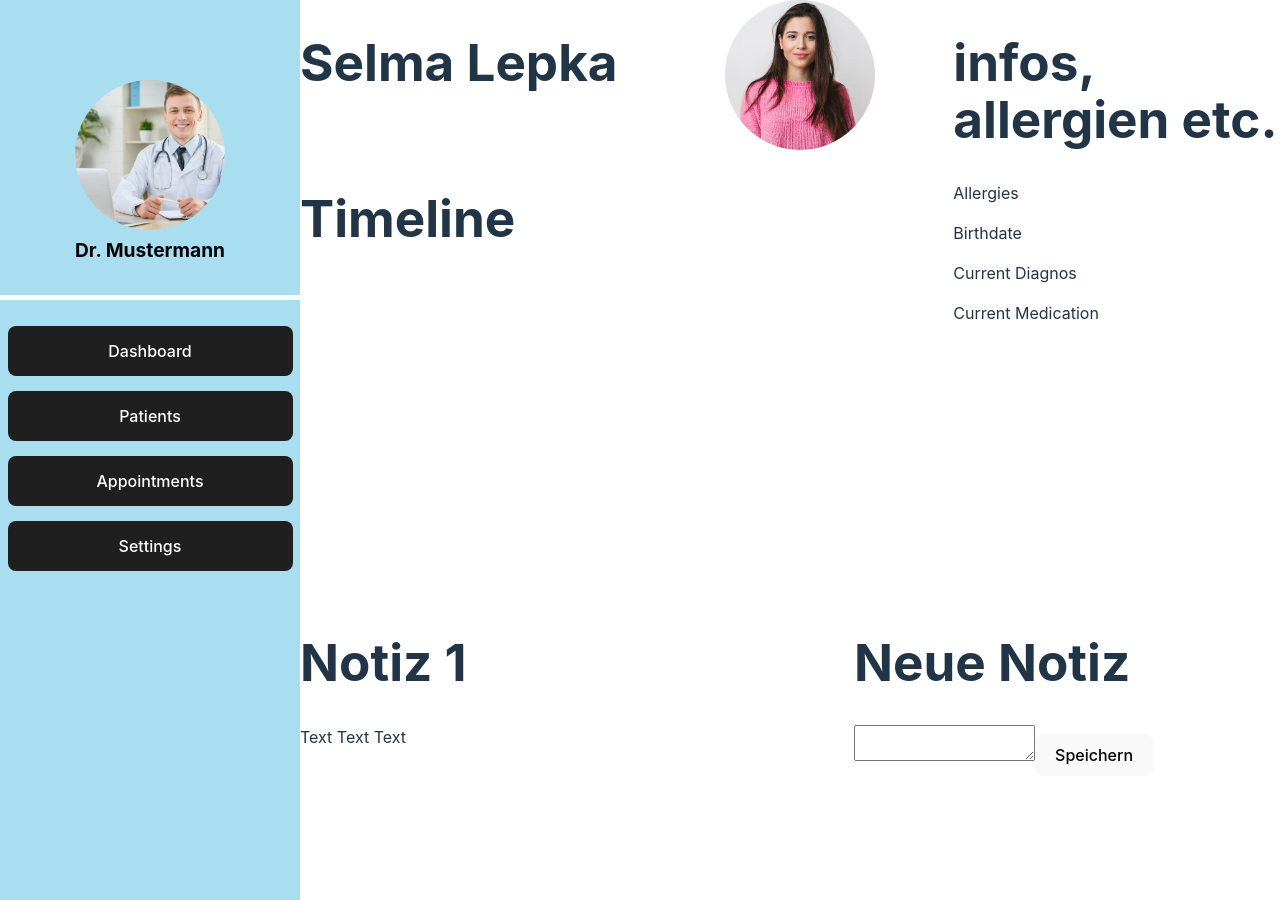
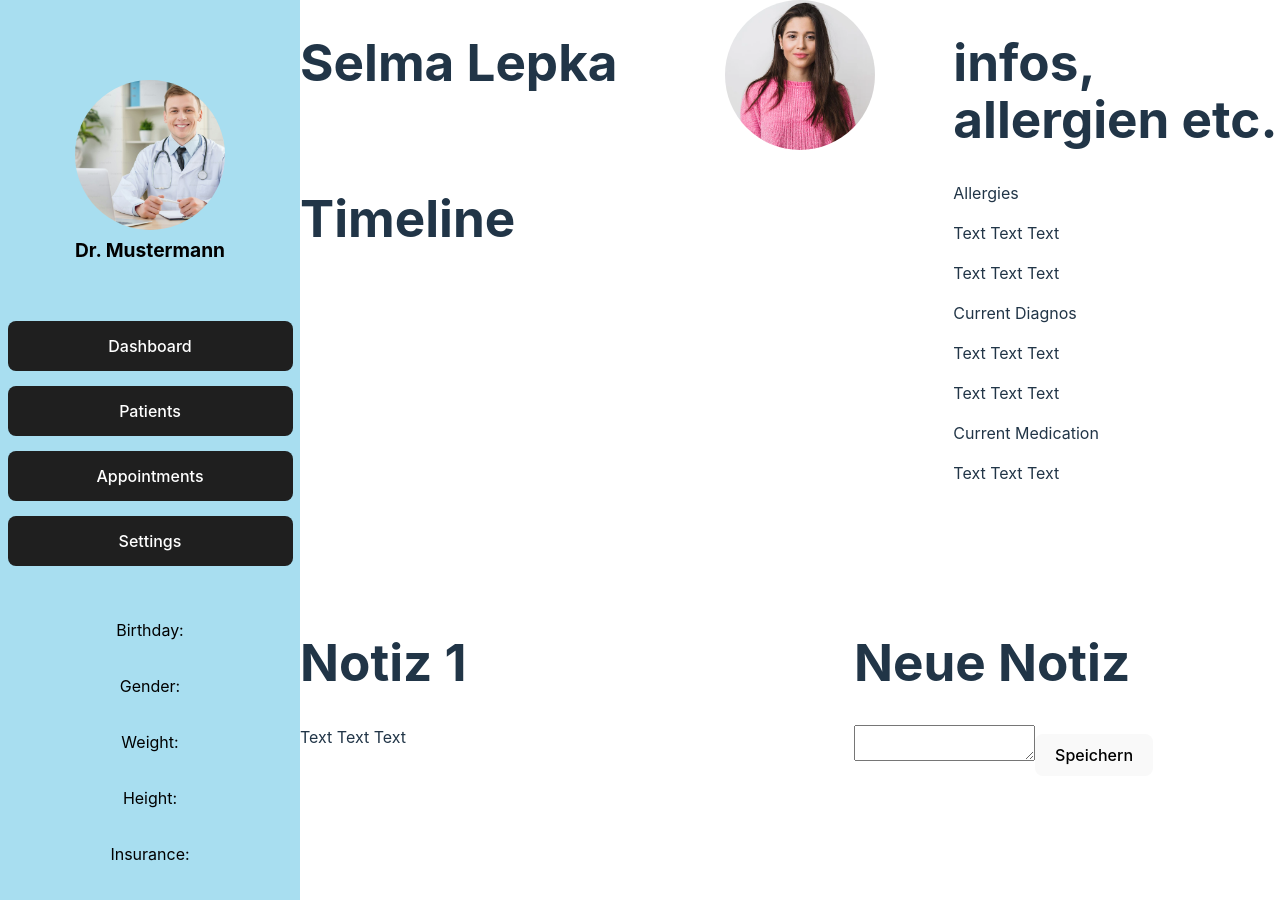
Before and after one commit to Saugat-Pandey/MedicalDashboard, a React (Vite) app: page /patients-detail in a window 1280 px wide. Built offline with nearby package versions, Linux system fonts and the light colour scheme.

Commit message:
Update Entwurf Grid

```diff
--- a/src/components/Sidebar.jsx
+++ b/src/components/Sidebar.jsx
@@ -4,13 +4,30 @@ import doctorImage from '/src/assets/doctor.jpeg';
 import Button from "./Button.jsx";
 import PropTypes from 'prop-types';
 
-function Sidebar({ name = "Dr. Mustermann", image = doctorImage }) {
+function Sidebar({ name = ""}) {
+    let content = null;
+
+    if (name === "Selma Lepka") {
+        content = (
+            <>
+                <hr className="divider" />
+
+                <p>Birthday: </p>
+                <p>Gender: </p>
+                <p>Weight: </p>
+                <p>Height: </p>
+                <p>Insurance: </p>
+                <p>Last Visit: </p>
+            </>
+        );
+    }
+
     return (
         <aside className="sidebar">
             {/* Doctor's Picture */}
             <div className="doctor-profile">
-                <img src={image} alt="profile-image" className="profile-image"/>
-                <h3>{name}</h3>
+                <img src={doctorImage} alt="profile-image" className="profile-image"/>
+                <h3>{"Dr. Mustermann"}</h3>
             </div>
 
             {/* Divider Line */}
@@ -25,6 +42,8 @@ function Sidebar({ name = "Dr. Mustermann", image = doctorImage }) {
                     <li><Button className="nav-button" to="/settings" button_text="Settings"></Button></li>
                 </ul>
             </nav>
+
+            {content}
         </aside>
     );
 }
--- a/src/pages/PatientsDetailPage.jsx
+++ b/src/pages/PatientsDetailPage.jsx
@@ -6,7 +6,7 @@ import './PatientsDetailPage.css';
 function PatientsDetailPage() {
     return (
         <div className="container">
-            <div className="Sidebar"><Sidebar/></div>
+            <div className="Sidebar"><Sidebar name="Selma Lepka"/></div>
             <div className="PreviousNote">
                 <h1>Notiz 1</h1>
                 <p>Text Text Text</p>
@@ -26,9 +26,13 @@ function PatientsDetailPage() {
                 <div className="PatientInfos">
                     <h1>infos, allergien etc. </h1>
                     <p>Allergies</p>
-                    <p>Birthdate</p>
+                    <p>Text Text Text </p>
+                    <p>Text Text Text </p>
                     <p>Current Diagnos</p>
+                    <p>Text Text Text </p>
+                    <p>Text Text Text </p>
                     <p>Current Medication</p>
+                    <p>Text Text Text </p>
                 </div>
                 <div className="Timeline">
                     <h1>Timeline</h1>
@@ -39,15 +43,3 @@ function PatientsDetailPage() {
 }
 
 export default PatientsDetailPage;
-
-<div className="container">
-    <div className="Sidebar"></div>
-    <div className="PreviousNote"></div>
-    <div className="NewNote"></div>
-    <div className="PatientMainContent">
-        <div className="PatientInfos"></div>
-        <div className="Timeline"></div>
-        <div className="PatientName"></div>
-        <div className="PatientImage"></div>
-    </div>
-</div>
```
